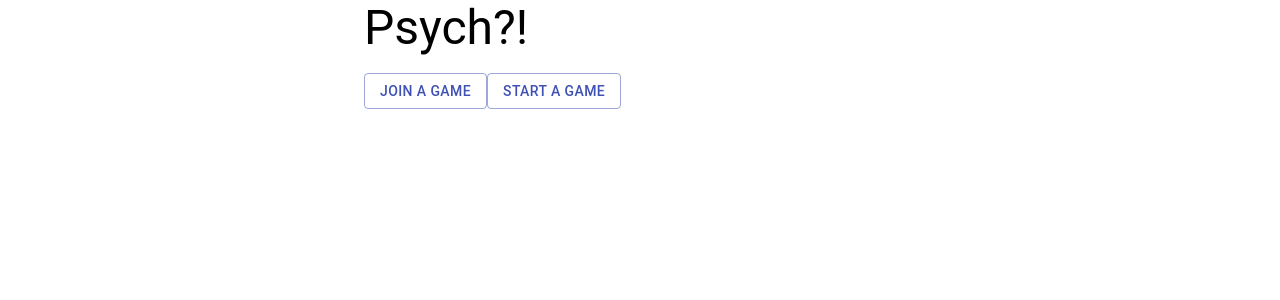
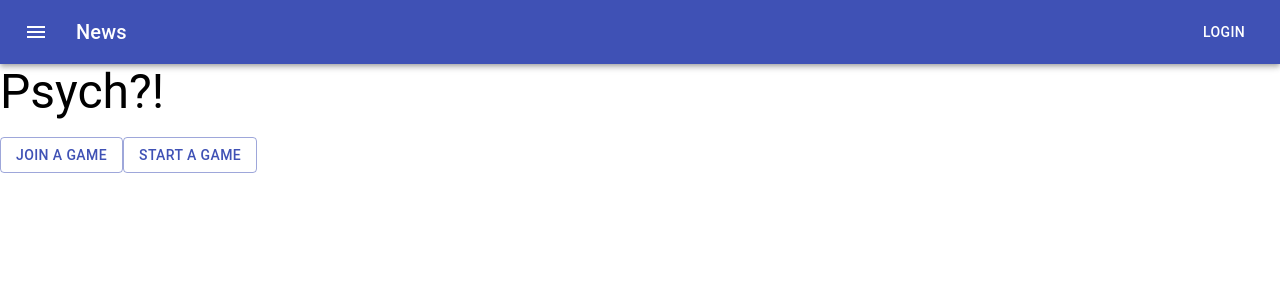
Before and after one commit to AndrewHulme/Psych, a React (Create React App) app in the folder client/: page /start in a window 1280 px wide. Shown: the top 300 px of the page. Built offline with nearby package versions, Linux system fonts and the light colour scheme.

Commit message:
Adds a basic app bar

```diff
--- a/client/package.json
+++ b/client/package.json
@@ -4,6 +4,7 @@
   "private": true,
   "dependencies": {
     "@material-ui/core": "^4.11.1",
+    "@material-ui/icons": "^4.11.2",
     "@testing-library/jest-dom": "^5.11.4",
     "@testing-library/react": "^11.1.0",
     "@testing-library/user-event": "^12.1.10",
--- a/client/src/App.tsx
+++ b/client/src/App.tsx
@@ -4,6 +4,7 @@
 import { useSelector, useDispatch } from "react-redux";
 import { increment, decrement } from "./actions/index";
 import { IRootState } from "./store/index";
+import Header from "./components/header";
 // import "./App.css";
 
 function App() {
@@ -11,7 +12,8 @@
   // const dispatch = useDispatch();
 
   return (
-    <Container maxWidth="sm">
+    <React.Fragment>
+      <Header />
       <Typography variant="h3" gutterBottom>
         Psych?!
       </Typography>
@@ -26,7 +28,7 @@
       <Button color="primary" variant="outlined">
         START A GAME
       </Button>
-    </Container>
+    </React.Fragment>
   );
 }
 
--- /dev/null
+++ b/client/src/components/header.tsx
@@ -0,0 +1,47 @@
+import React from "react";
+import { createStyles, makeStyles, Theme } from "@material-ui/core/styles";
+import AppBar from "@material-ui/core/AppBar";
+import Toolbar from "@material-ui/core/Toolbar";
+import Typography from "@material-ui/core/Typography";
+import Button from "@material-ui/core/Button";
+import IconButton from "@material-ui/core/IconButton";
+import MenuIcon from "@material-ui/icons/Menu";
+
+const useStyles = makeStyles((theme: Theme) =>
+  createStyles({
+    root: {
+      flexGrow: 1,
+    },
+    menuButton: {
+      marginRight: theme.spacing(2),
+    },
+    title: {
+      flexGrow: 1,
+    },
+  })
+);
+
+export default function ButtonAppBar() {
+  const classes = useStyles();
+
+  return (
+    <div className={classes.root}>
+      <AppBar position="static">
+        <Toolbar>
+          <IconButton
+            edge="start"
+            className={classes.menuButton}
+            color="inherit"
+            aria-label="menu"
+          >
+            <MenuIcon />
+          </IconButton>
+          <Typography variant="h6" className={classes.title}>
+            News
+          </Typography>
+          <Button color="inherit">Login</Button>
+        </Toolbar>
+      </AppBar>
+    </div>
+  );
+}
```
Also changed, not shown: 1 other file (tests, documents, lock files or other folders).
